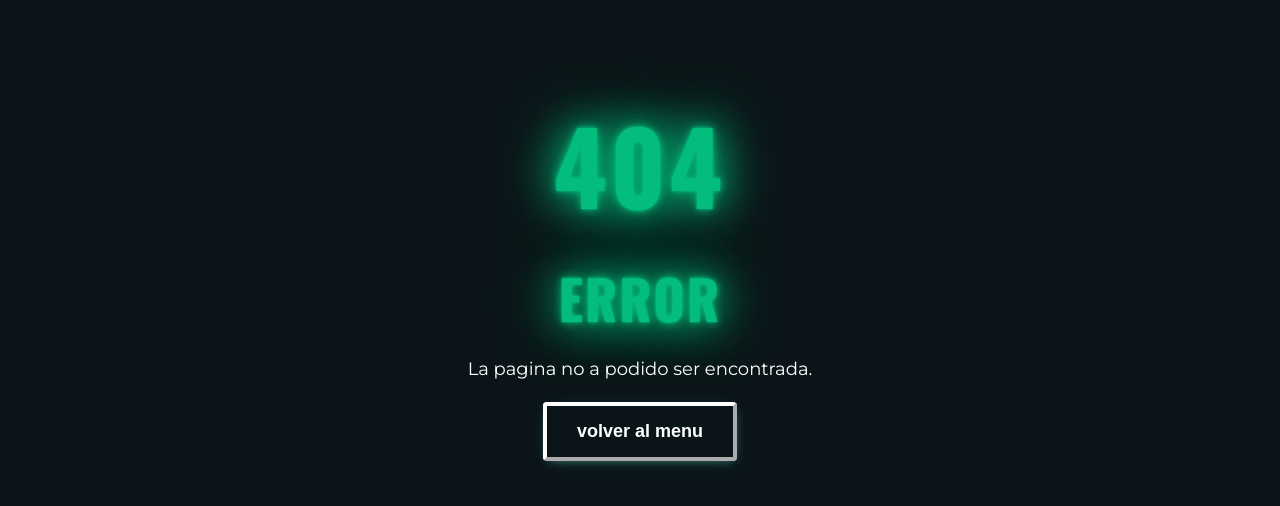
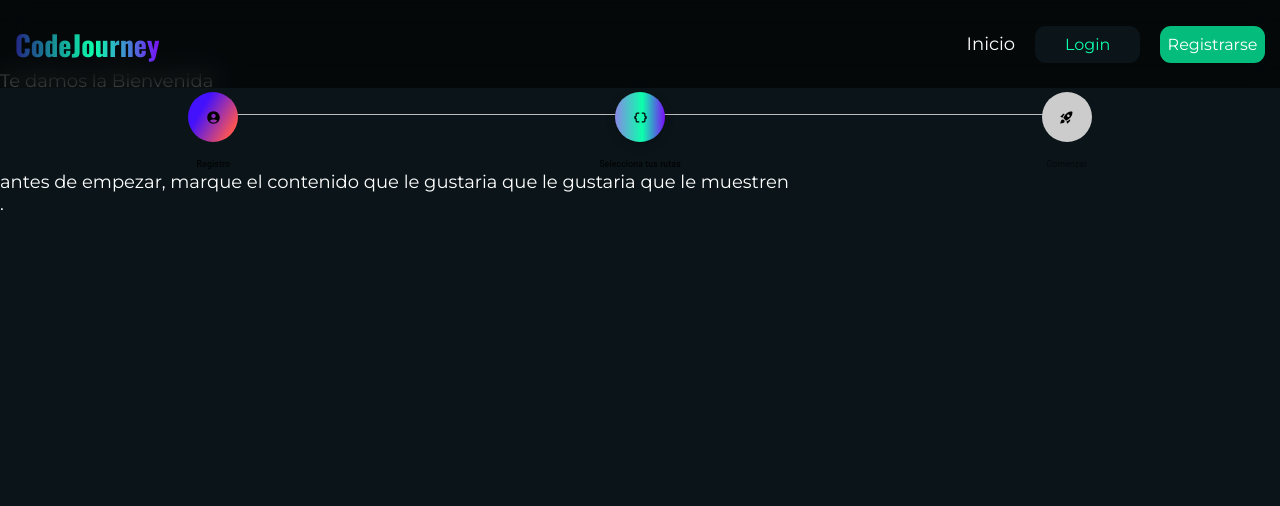
Before and after one commit to SofiDevO/proyecto--fullstack, a React (Vite) app in the folder frontend/CodeJourney/: page /welcome in a window 1280 px wide. Before the commit this address had no page. Shown: the top 506 px of the page. Built offline with nearby package versions, Linux system fonts and the light colour scheme.

Commit message:
Se agrega stepper

```diff
--- a/frontend/CodeJourney/src/App.tsx
+++ b/frontend/CodeJourney/src/App.tsx
@@ -7,6 +7,7 @@ import { TeamMembers } from "./pages/TeamMembers/TeamMembers";
 import { Dashboard } from "./pages/Dashboard/Dashboard";
 import { DashboardCardClicked } from "./pages/DashboardCardClicked/DashboardCardClicked";
 import { Ruta } from "./pages/Rutas/Ruta";
+import { Bienvenida } from "./pages/Bienvenida/Bienvenida";
 
 function App() {
   return (
@@ -18,6 +19,7 @@ function App() {
           <Route path="/login" element={<Login />} />
           <Route path="/registro" element={<Registro />} />
           <Route path="/dashboard" element={<Dashboard />} />
+          <Route path="/welcome" element={<Bienvenida />} />
           <Route path="/detalle" element={<DashboardCardClicked />} />
           <Route path="/ruta" element={<Ruta />} />
           <Route path="/*" element={<SectionPageError />} />
--- /dev/null
+++ b/frontend/CodeJourney/src/components/Stepper/Stepper.jsx
@@ -0,0 +1,192 @@
+import * as React from "react";
+import PropTypes from "prop-types";
+import { styled } from "@mui/material/styles";
+import Stack from "@mui/material/Stack";
+import Stepper from "@mui/material/Stepper";
+import Step from "@mui/material/Step";
+import StepLabel from "@mui/material/StepLabel";
+import Check from "@mui/icons-material/Check";
+import AccountCircleIcon from "@mui/icons-material/AccountCircle";
+import DataObjectIcon from "@mui/icons-material/DataObject";
+import RocketLaunchIcon from "@mui/icons-material/RocketLaunch";
+import StepConnector, {
+  stepConnectorClasses,
+} from "@mui/material/StepConnector";
+
+const QontoConnector = styled(StepConnector)(({ theme }) => ({
+  [`&.${stepConnectorClasses.alternativeLabel}`]: {
+    top: 10,
+    left: "calc(-50% + 16px)",
+    right: "calc(50% + 16px)",
+  },
+  [`&.${stepConnectorClasses.active}`]: {
+    [`& .${stepConnectorClasses.line}`]: {
+      borderColor: "#784af4",
+    },
+  },
+  [`&.${stepConnectorClasses.completed}`]: {
+    [`& .${stepConnectorClasses.line}`]: {
+      borderColor: "#784af4",
+    },
+  },
+  [`& .${stepConnectorClasses.line}`]: {
+    borderColor:
+      theme.palette.mode === "dark" ? theme.palette.grey[800] : "#eaeaf0",
+    borderTopWidth: 3,
+    borderRadius: 1,
+  },
+}));
+
+const QontoStepIconRoot = styled("div")(({ theme, ownerState }) => ({
+  color: theme.palette.mode === "dark" ? theme.palette.grey[700] : "#eaeaf0",
+  display: "flex",
+  height: 22,
+  alignItems: "center",
+  ...(ownerState.active && {
+    color: "#FFF",
+  }),
+  "& .QontoStepIcon-completedIcon": {
+    color: "#FFF",
+    zIndex: 1,
+    fontSize: 38,
+  },
+  "& .QontoStepIcon-circle": {
+    width: 28,
+    height: 28,
+    borderRadius: "50%",
+    backgroundColor: "currentColor",
+  },
+}));
+
+function QontoStepIcon(props) {
+  const { active, completed, className } = props;
+
+  return (
+    <QontoStepIconRoot ownerState={{ active }} className={className}>
+      {completed ? (
+        <Check className="QontoStepIcon-completedIcon" />
+      ) : (
+        <div className="QontoStepIcon-circle" />
+      )}
+    </QontoStepIconRoot>
+  );
+}
+
+QontoStepIcon.propTypes = {
+  /**
+   * Whether this step is active.
+   * @default false
+   */
+  active: PropTypes.bool,
+  className: PropTypes.string,
+  /**
+   * Mark the step as completed. Is passed to child components.
+   * @default false
+   */
+  completed: PropTypes.bool,
+};
+
+const ColorlibConnector = styled(StepConnector)(({ theme }) => ({
+  [`&.${stepConnectorClasses.alternativeLabel}`]: {
+    top: 22,
+  },
+  [`&.${stepConnectorClasses.active}`]: {
+    [`& .${stepConnectorClasses.line}`]: {
+      backgroundImage:
+        "linear-gradient(121deg, rgba(17,252,17,1) 30%, rgba(84,87,252,1) 84%)",
+    },
+  },
+  [`&.${stepConnectorClasses.completed}`]: {
+    [`& .${stepConnectorClasses.line}`]: {
+      backgroundImage:
+        "linear-gradient(121deg, rgba(68,17,252,1) 30%, rgba(252,84,84,1) 84%",
+    },
+  },
+  [`& .${stepConnectorClasses.line}`]: {
+    height: 3,
+    border: 0,
+    backgroundColor:
+      theme.palette.mode === "dark" ? theme.palette.grey[800] : "#eaeaf0",
+    borderRadius: 1,
+  },
+}));
+
+const ColorlibStepIconRoot = styled("div")(({ theme, ownerState }) => ({
+  backgroundColor:
+    theme.palette.mode === "dark" ? theme.palette.grey[700] : "#ccc",
+  zIndex: 1,
+  color: "black",
+  width: 50,
+  height: 50,
+  display: "flex",
+  borderRadius: "50%",
+  justifyContent: "center",
+  alignItems: "center",
+  ...(ownerState.active && {
+    backgroundImage:
+      "linear-gradient(90deg,rgba(65, 72, 255, 0.5) 0.96%,#0cffab 54.77%,#8000ff 102.59%)",
+    boxShadow: "0 4px 10px 0 rgba(0,0,0,.25)",
+  }),
+  ...(ownerState.completed && {
+    backgroundImage:
+      "linear-gradient(121deg, rgba(68,17,252,1) 30%, rgba(252,84,84,1) 84%)",
+  }),
+}));
+
+function ColorlibStepIcon(props) {
+  const { active, completed, className } = props;
+
+  const icons = {
+    1: <AccountCircleIcon />,
+    2: <DataObjectIcon />,
+    3: <RocketLaunchIcon />,
+  };
+
+  return (
+    <ColorlibStepIconRoot
+      ownerState={{ completed, active }}
+      className={className}
+    >
+      {icons[String(props.icon)]}
+    </ColorlibStepIconRoot>
+  );
+}
+
+ColorlibStepIcon.propTypes = {
+  /**
+   * Whether this step is active.
+   * @default false
+   */
+  active: PropTypes.bool,
+  className: PropTypes.string,
+  /**
+   * Mark the step as completed. Is passed to child components.
+   * @default false
+   */
+  completed: PropTypes.bool,
+  /**
+   * The label displayed in the step icon.
+   */
+  icon: PropTypes.node,
+};
+
+const steps = ["Registro", "Selecciona tus rutas", "Comenzar"];
+
+export default function CustomizedSteppers(props) {
+  const { step } = props;
+  return (
+    <Stack sx={{ width: "100%" }} spacing={4}>
+      <Stepper
+        alternativeLabel
+        activeStep={step}
+        connector={<ColorlibConnector />}
+      >
+        {steps.map((label) => (
+          <Step key={label}>
+            <StepLabel StepIconComponent={ColorlibStepIcon}>{label}</StepLabel>
+          </Step>
+        ))}
+      </Stepper>
+    </Stack>
+  );
+}
--- /dev/null
+++ b/frontend/CodeJourney/src/pages/Bienvenida/Bienvenida.jsx
@@ -0,0 +1,31 @@
+import { Header } from "../../components/Header/Header";
+import { NavLinkEquipo } from "../../components/Navs/NavLinkEquipo";
+import CustomizedSteppers from "../../components/Stepper/Stepper";
+import "./Bienvenida.css";
+export const Bienvenida = () => {
+  return (
+    <>
+      <Header navlink={<NavLinkEquipo />} />
+      <main>
+        <section className="welcome">
+          <h3 className="welcome__title">
+            Te damos la Bienvenida{" "}
+            {/* <span className="welcome__span">${nombre}</span> */}
+          </h3>
+          <div className="container__rutas">
+            <aside className="side__steps">
+              <CustomizedSteppers step={1} />
+            </aside>
+            <div className="caja__preferencias">
+              <p>
+                antes de empezar, marque el contenido que le gustaria que le
+                gustaria que le muestren
+              </p>
+              .
+            </div>
+          </div>
+        </section>
+      </main>
+    </>
+  );
+};
--- a/frontend/CodeJourney/src/pages/Registro/Registro.jsx
+++ b/frontend/CodeJourney/src/pages/Registro/Registro.jsx
@@ -8,6 +8,8 @@ import axios from "axios";
 
 // Importa la URL de la API desde apiConfig.js
 import apiUrl from "../../components/services/apiConfig";
+import CustomizedSteppers from "../../components/Stepper/Stepper";
+import { Stepper } from "@mui/material";
 
 export const Registro = () => {
   const {
@@ -36,7 +38,7 @@ export const Registro = () => {
       );
       console.log("Respuesta del servidor:", response.data);
       if (response.status === 201) {
-        navigate("/ruta");
+        navigate("/welcome");
       } else {
         setErrorMessage("Error en el registro. Por favor, inténtalo de nuevo.");
       }
@@ -51,6 +53,7 @@ export const Registro = () => {
       <Header navlink={<NavLinkEquipo />} />
       <main>
         <div className="login">
+          <CustomizedSteppers step={0} />
           <div className="form-container-register">
             <h1 className="title">REGISTER</h1>
 
```
Also changed, not shown: frontend/CodeJourney/src/pages/Bienvenida/Bienvenida.css (added).
